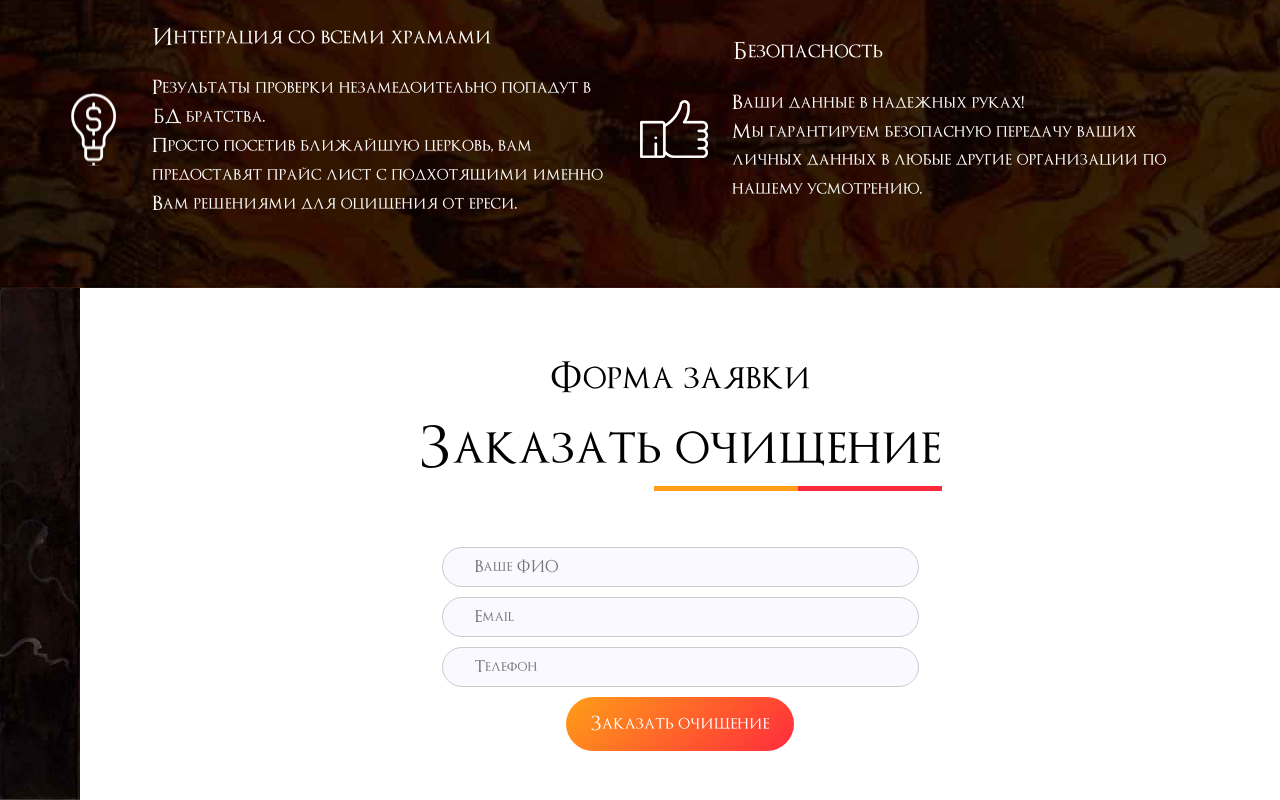
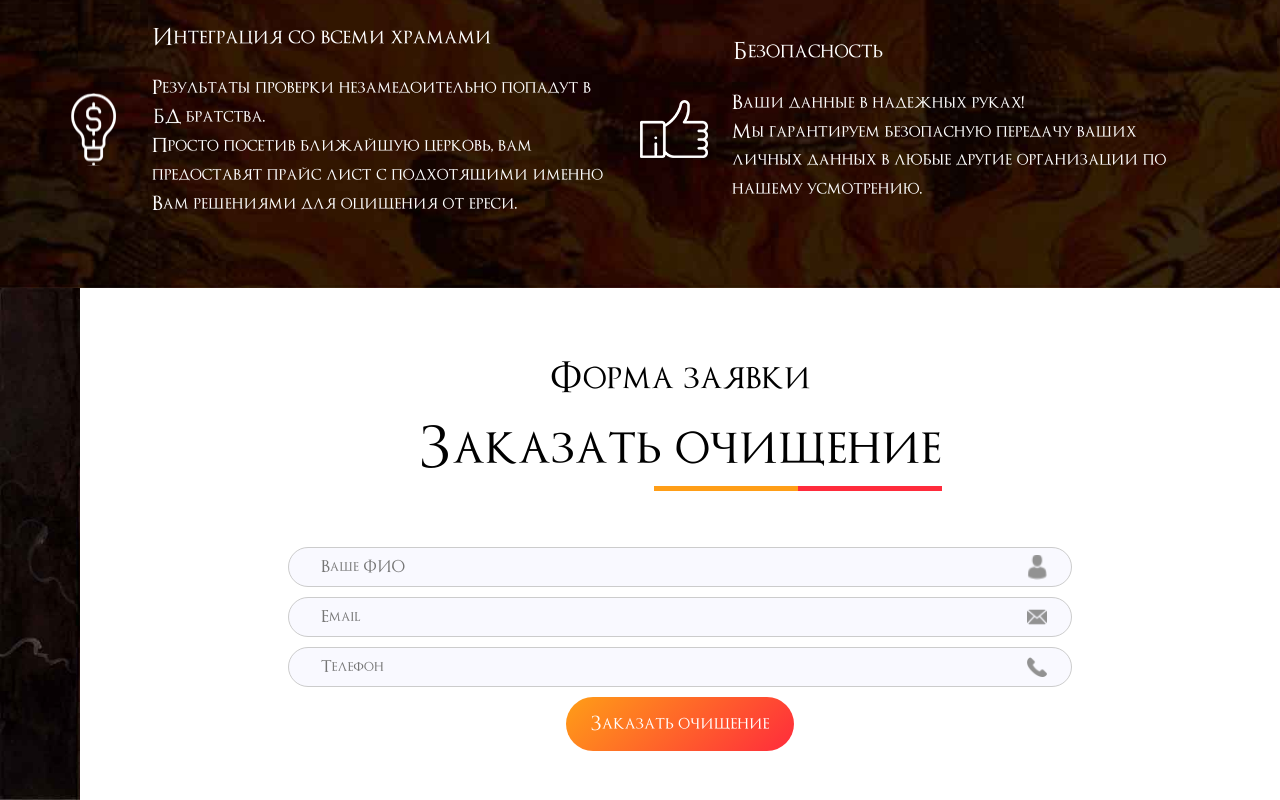
Before and after one commit to SmerchProsto/question-seal, a Vue app: page / in a window 1280 px wide. Shown: the part 1400-2200 px from the top of the page. Built offline with nearby package versions, Linux system fonts and the light colour scheme.

Commit message:
fix addaptive

```diff
--- a/src/components/Form/FormFields/index.vue
+++ b/src/components/Form/FormFields/index.vue
@@ -22,6 +22,8 @@ const emit = defineEmits(['update:field']);
             :placeholder="field.placeholder"
             :error="props.errors[field.model]"
             :value="props.form[field.model]"
+            :icon="field.icon"
+            :iconAlt="field.iconAlt"
             @update:modelValue="(value) => emit('update:field', field.model, value)"
         />
     </div>
@@ -30,6 +32,6 @@ const emit = defineEmits(['update:field']);
 
 <style scoped>
 .form-wrapper-fields {
-  max-width: 60%;
+  width: 70%;
 }
 </style>
--- a/src/components/Form/FormInput/index.vue
+++ b/src/components/Form/FormInput/index.vue
@@ -2,23 +2,30 @@
 import { defineProps, defineEmits } from 'vue';
 import type { IFormInput } from '../models/IFormInput';
 
-const props = defineProps<IFormInput & { value: string }>();
+const props = defineProps<IFormInput>();
 const emit = defineEmits(['update:modelValue']);
 </script>
 
 <template>
-        <input
+        <div class="form-input">
+          <input
             :type="props.type"
             :value="props.value"
             :placeholder="props.placeholder"
             @input="(event) => emit('update:modelValue', (event.target as HTMLInputElement)?.value ?? '')"
             :class="{ 'input-error': props.error }"
         />
+        <img class="input-icon" :src="props.icon" :alt="props.iconAlt">
         <span v-if="props.error" class="error-message">{{ props.error }}</span>
+        </div>
 </template>
 
 
 <style scoped>
+.form-input {
+  position: relative;
+}
+
 input {
   margin-bottom: 0.625em;
   padding: 0.625em;
@@ -26,16 +33,21 @@ input {
   width: 100%;
   padding: 0.625em 3em 0.625em 2em;
   border: 1px solid #ccc;
-  border-radius: 50px;
+  border-radius: 1.5em;
   background-color: #f9f9ff;
-  background-size: 1.25em;
-  background-repeat: no-repeat;
-  background-position: calc(100% - 1.5625em) center;
+}
+
+.input-icon {
+  position: absolute;
+  width: 1.25em;
+  top: 1.25em;
+  right: 1.5625em;
+  transform: translateY(-50%);
 }
 
 .error-message {
   color: red;
   font-size: 0.8em;
-  margin-top: 0.25em;
+  margin-top: 0.2em;
 }
 </style>
--- a/src/components/Form/index.vue
+++ b/src/components/Form/index.vue
@@ -1,9 +1,12 @@
 <script setup lang="ts">
 import { reactive } from 'vue';
+import axios from 'axios';
 import FormFields from './FormFields/index.vue';
+import personIcon from '@/assets/person.svg';
+import messageIcon from '@/assets/message.svg';
+import phoneIcon from '@/assets/phone.svg';
 import SubmitButton from '../SubmitButton/index.vue';
 import type { IFormInput } from './models/IFormInput';
-import axios from 'axios';
 
 interface Form {
   name: string;
@@ -21,9 +24,9 @@ interface Errors {
 const form = reactive<Form>({ name: '', email: '', phone: '', token: 'randomToken' });
 const errors = reactive<Errors>({ name: '', email: '', phone: '' });
 const fields = reactive<IFormInput[]>([
-    { type: 'text', model: 'name', placeholder: 'Ваше ФИО', error: '' },
-    { type: 'email', model: 'email', placeholder: 'Email', error: '' },
-    { type: 'tel', model: 'phone', placeholder: 'Телефон', error: '' }
+    { type: 'text', model: 'name', placeholder: 'Ваше ФИО', error: '', icon: personIcon, value: '', iconAlt: 'person' },
+    { type: 'email', model: 'email', placeholder: 'Email', error: '', icon: messageIcon, value: '', iconAlt: 'message' },
+    { type: 'tel', model: 'phone', placeholder: 'Телефон', error: '', icon: phoneIcon, value: '', iconAlt: 'phone' }
 ]);
 
 const props = defineProps<{
@@ -71,19 +74,12 @@ const submitForm = async () => {
 
 
 <style scoped>
-form {
-  display: flex;
-  flex-direction: column;
-}
 .form-container {
   max-width: 75rem;
   margin: 0 0 0 auto;
   padding: 1.875em 2.5em;
 }
 .main-footer-form {
-  display: flex;
-  justify-content: center;
-  align-items: center;
   background-color: #ffffff;
 }
 
--- a/src/components/Form/models/IFormInput.ts
+++ b/src/components/Form/models/IFormInput.ts
@@ -3,4 +3,7 @@ export interface IFormInput {
     model: string;
     placeholder: string;
     error: string;
+    icon: string;
+    value: string;
+    iconAlt: string;
 }
--- a/src/style.css
+++ b/src/style.css
@@ -84,7 +84,6 @@ p, a, button, li, input, label {
 button {
   outline: none;
   border: none;
-  border-radius: 8px;
   padding: 0.6em 1.2em;
   font-size: var(--font-size-button);
   font-weight: 500;
@@ -111,7 +110,6 @@ button:focus-visible {
   }
 }
 
-/* Media Queries for Adaptive Typography */
 @media (max-width: 576px) {
   :root {
     --font-size-h1: 1.8em;
```
